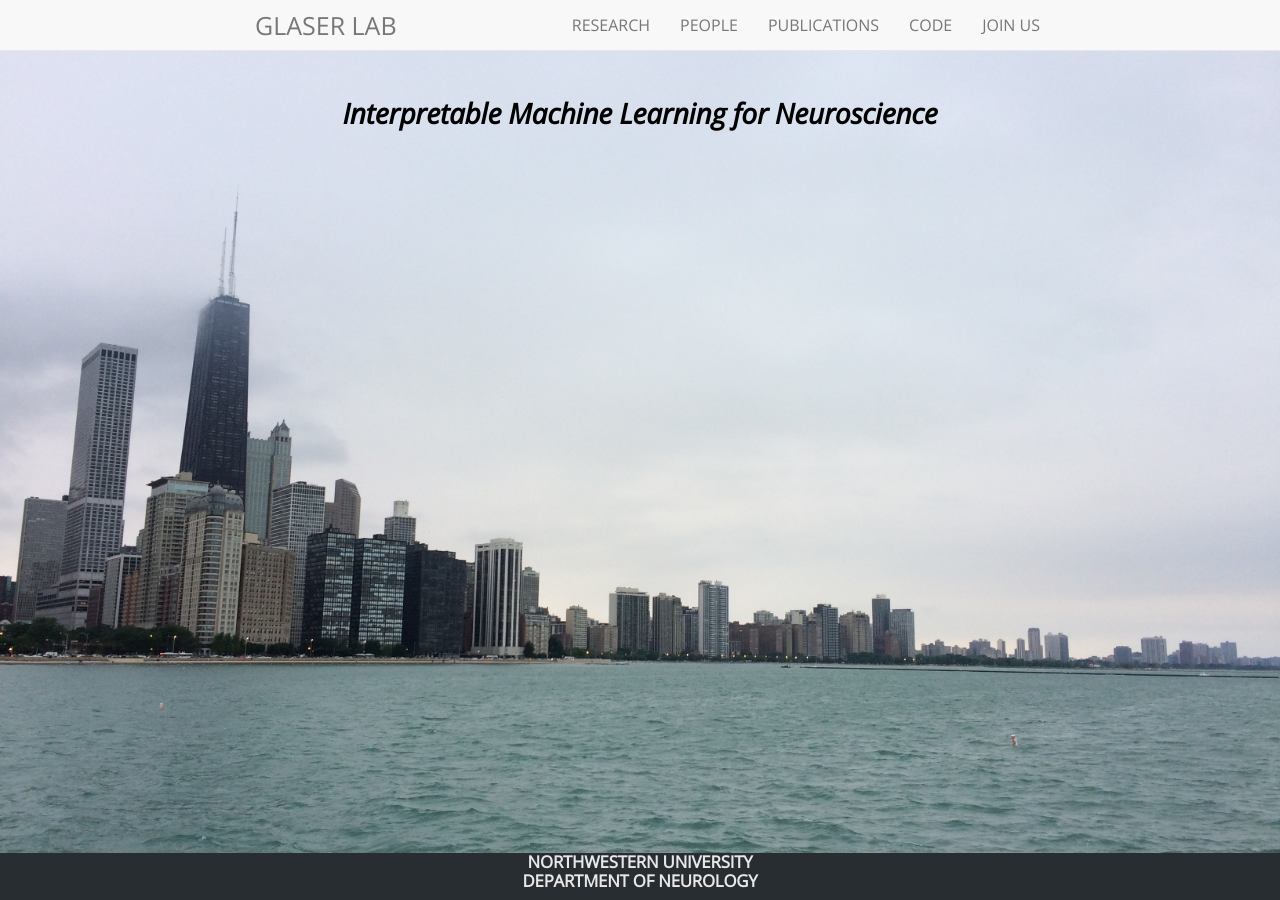
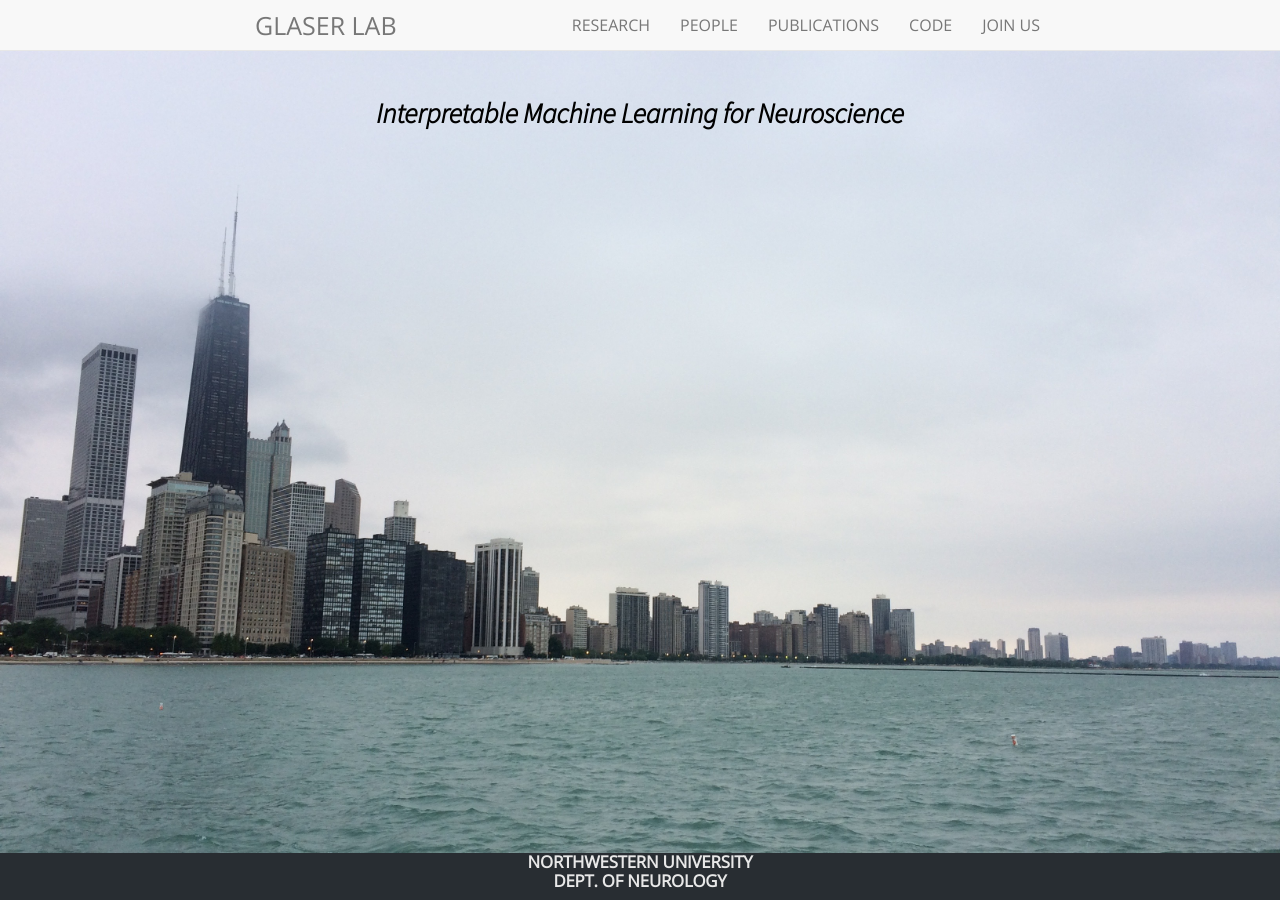
Before and after one commit to glaserlab/glaserlab.github.io, a Jekyll site: the page built from index.html, in a window 1280 px wide. Built offline with Jekyll 4.4.1, drawn with Linux system fonts in a browser that asks for light colours; nearby versions of some CDN libraries; comment, search, counter and statistics services are not loaded.

Commit message:
footer update

```diff
--- a/_includes/footer.html
+++ b/_includes/footer.html
@@ -6,7 +6,7 @@
   <!-- <div class="panel-footer">
 	  <div class="row"> -->
 		<!-- <div class="col-sm-4"> -->
-      <h5 style="font-size:1.2em; color:#E8E8E8"> Northwestern University<br>Department of Neurology</h5>
+      <h5 style="font-size:1.2em; color:#E8E8E8"> Northwestern University<br>Dept. of Neurology</h5>
     <!-- </div> -->
     <!-- </div>
   </div> -->
--- a/index.html
+++ b/index.html
@@ -16,7 +16,7 @@ body {
     <header class="masthead text-center">
 
 
-      <h1 style="font-size:2em; font-family:Open Sans"><i>Interpretable Machine Learning for Neuroscience <br><br></i></h1>
+      <h1 style="font-size:2em; font-family:Source Sans Pro"><i>Interpretable Machine Learning for Neuroscience <br><br></i></h1>
 <!--       <h2 style="font-size:1.6em"><i>Lab Opening September 2022 in Northwestern Neurology Department! <br><br></i></h2>      -->
 
 
--- a/style.scss
+++ b/style.scss
@@ -548,7 +548,7 @@ tbody tr:nth-child(odd) th {
 
 // fix spacing
 .footer {
-  // margin-top: 50px;
+  margin-top: 10px;
   // margin-bottom: 0;
   bottom: 0;
   position: fixed;
```
